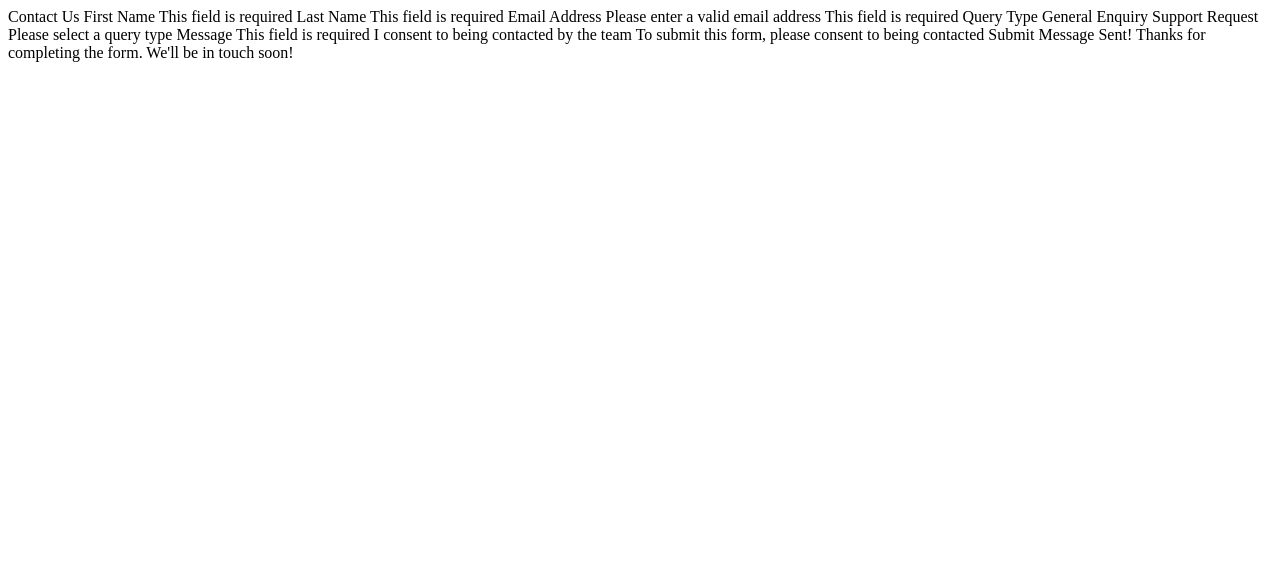
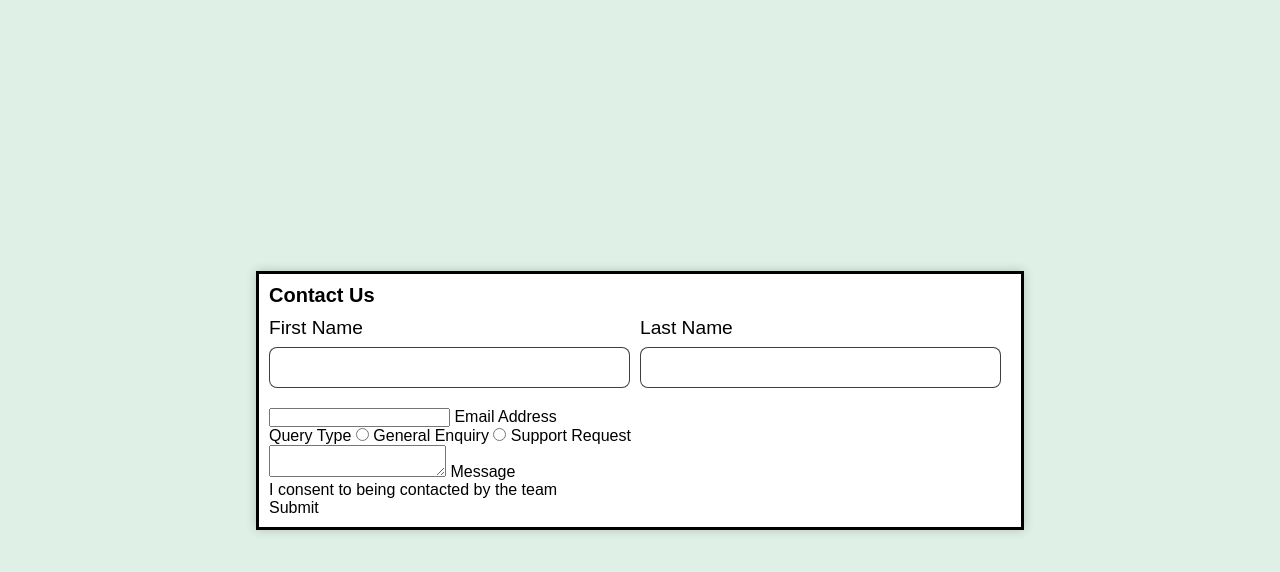
Before and after one commit to Pe-te-r/contact-form, a plain HTML site: page index.html in a window 1280 px wide. Drawn offline with Linux system fonts and the light colour scheme.

Commit message:
small styling and html

```diff
--- a/index.html
+++ b/index.html
@@ -8,38 +8,76 @@
 
   <title>Frontend Mentor | Contact form</title>
 
+  <link rel="stylesheet" href="style.css">
+
 
 </head>
 <body>
 
-  Contact Us
+  <main>
 
-  First Name
-  This field is required
+    <h3>Contact Us</h3>
+    <div class="box">
+      <div class="names">
+        <label for="firstName">
+          <span>First Name</span>
+          <input type="text" name="firstname" id="">
+        </label>
+        <!-- This field is required -->
+        <label for="lastName">
+          <input type="text" name="lastName" id="">
+          <span>Last Name</span>
+        </label>
+        <!-- This field is required -->
+      </div>
+      <div class="email">
+        <label for="email">
+          <input type="email" name="email" id="">
+          Email Address
+        </label>
+        <!-- Please enter a valid email address -->
+        <!-- This field is required -->
+      </div>
 
-  Last Name
-  This field is required
+      <div class="query">
 
-  Email Address
-  Please enter a valid email address
-  This field is required
 
-  Query Type
-  General Enquiry
-  Support Request
-  Please select a query type
 
-  Message
-  This field is required
+        Query Type
+        <label for="generalEnquiry">
+          <input type="radio" name="queryType" id="generalEnquiry" value="generalEnquiry">
+          General Enquiry
+        </label>
+        <label for="supportRequest">
+          <input type="radio" name="queryType" id="supportRequest" value="supportRequest">
+          Support Request
+        </label>
+        <!-- Please select a query type -->
+      </div>
+      <div class="message">
 
-  I consent to being contacted by the team
-  To submit this form, please consent to being contacted
+        <textarea name="" id=""></textarea>
 
-  Submit
+        <span>Message</span>
+        <!-- This field is required -->
 
-  Message Sent!
-  Thanks for completing the form. We'll be in touch soon!
+      </div>
+      <div class="checkButton">
 
+        I consent to being contacted by the team
+        <!-- To submit this form, please consent to being contacted -->
+
+      </div>
+      <div class="submit">
+
+        Submit
+      </div>
+
+      <!-- Message Sent! -->
+      <!-- Thanks for completing the form. We'll be in touch soon! -->
+    </div>
+
+  </main>
 
 </body>
 </html>
--- /dev/null
+++ b/style.css
@@ -0,0 +1,87 @@
+*{
+    padding: 0;
+    margin: 0;
+    box-sizing:border-box ;
+}
+
+body{
+    font-family: 'Poppins', sans-serif;
+    background-color:  hsl(148, 38%, 91%);
+    height: 100vh;
+    display: flex;
+    justify-content: center;
+    align-items: center;
+}
+main{
+    width: 60%;
+    /* height: 400px; */
+    /* border-radius: 50%; */
+    background-color: white;
+    border: 3px solid black;
+    box-shadow: 0 0 10px rgba(0, 0, 0, 0.2);
+    display: flex;
+    justify-content: center;
+    /* align-items: center; */
+    flex-direction: column;
+    padding: 10px;
+}
+main h3{
+    font-size: 20px;
+    /* text-align: center; */
+}
+
+.box{
+    width: 100%;
+    /* height: 400px; */
+    /* border-radius: 50%; */
+    /* background-color: white; */
+    /* box-shadow: 0 0 10px rgba(0, 0, 0, 0.2); */
+    display: flex;
+    justify-content: center;
+    /* align-items: center; */
+    flex-direction: column;
+    /* padding: 10px; */
+    /* border: 2px dotted red; */
+}
+
+.box .names{
+    display: flex;
+    width: 100%;
+    /* justify-content: space-between; */
+    /* border: 3px solid red; */
+    /* padding: 10px; */
+    /* height: 4rem; */
+}
+
+.box .names label{
+    width: 100%;
+    display: flex;
+    justify-content: space-between;
+    /* margin: 8px; */
+    /* padding: 10px; */
+    /* border: 5px solid black; */
+    position: relative;
+    border-radius: 5px;
+    margin: 10px 10px 20px 0px;  ;
+}
+.box .names label input{
+    width: 100%;
+    /* position: absolute; */
+    margin-top: 30px;
+    outline: none;
+    border: 1px solid rgba(0, 0, 0, 0.753);
+    border-radius:8px;
+    /* margin-right: 10px; */
+
+    padding: 12px;
+    /* border: 1px solid black; */
+
+}
+.box .names label  span{
+    position:absolute;
+    /* margin-bottom: 10px; */
+    left: 0;
+    top: 0;
+    font-size: 1.2rem;
+    /* border: 3px solid black; */
+}
```
